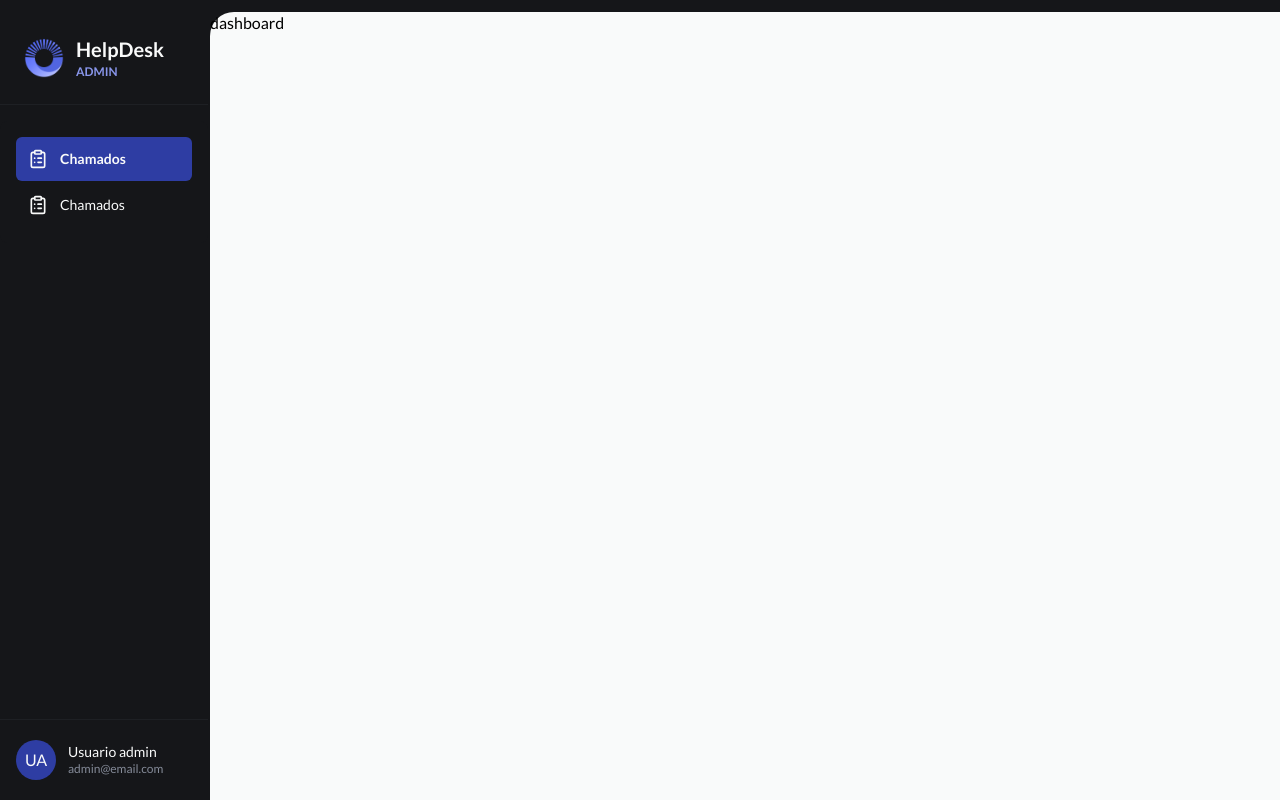
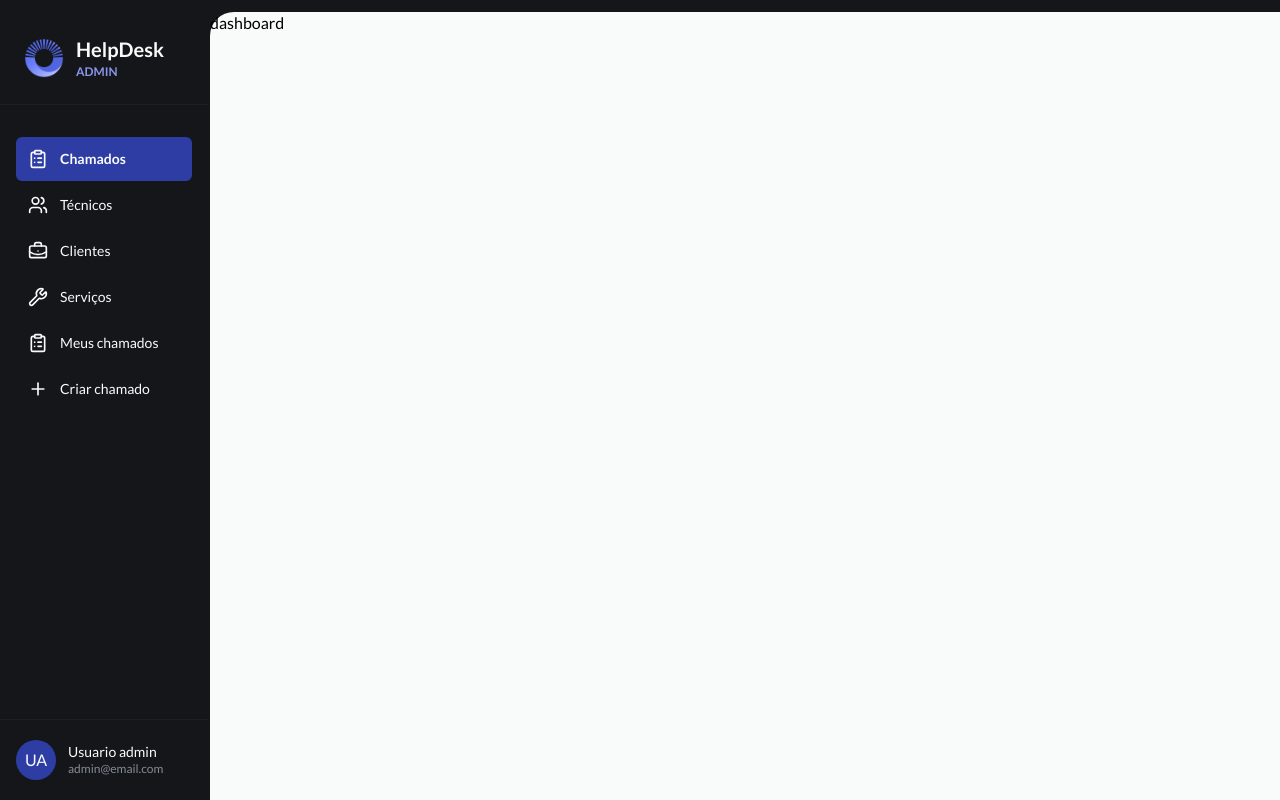
Before and after one commit to carlos-hfc/help-desk, a React (Vite) app in the folder web/: page /dashboard in a window 1280 px wide. Built offline with nearby package versions, Linux system fonts and the light colour scheme.

Commit message:
feat: add nav links

```diff
--- a/web/src/components/header.tsx
+++ b/web/src/components/header.tsx
@@ -1,8 +1,12 @@
 import {
+  BriefcaseBusinessIcon,
   CircleUserIcon,
   ClipboardListIcon,
   LogOutIcon,
   MenuIcon,
+  PlusIcon,
+  UsersIcon,
+  WrenchIcon,
 } from "lucide-react"
 
 import logolight from "@/assets/logo-light.png"
@@ -61,8 +65,24 @@ export function Header() {
               Chamados
             </NavLink>
             <NavLink to="/">
+              <UsersIcon />
+              Técnicos
+            </NavLink>
+            <NavLink to="/">
+              <BriefcaseBusinessIcon />
+              Clientes
+            </NavLink>
+            <NavLink to="/">
+              <WrenchIcon />
+              Serviços
+            </NavLink>
+            <NavLink to="/">
               <ClipboardListIcon />
-              Chamados
+              Meus chamados
+            </NavLink>
+            <NavLink to="/">
+              <PlusIcon />
+              Criar chamado
             </NavLink>
           </nav>
         </div>
```
